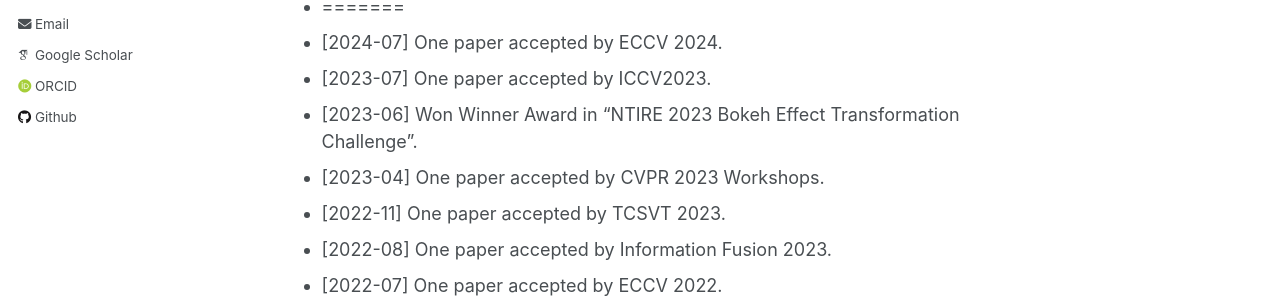
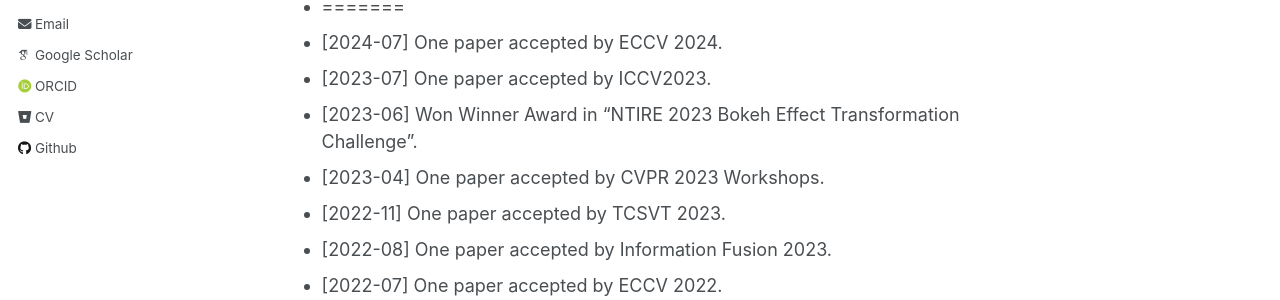
Before and after one commit to xianrui-luo/xianrui-luo.github.io, a Jekyll site: the page built from _pages/about.md, in a window 1280 px wide. Shown: the part 350-650 px from the top of the page. Built offline with Jekyll 4.4.1, drawn with Linux system fonts in a browser that asks for light colours; some web fonts are replaced.

Commit message:
Update author-profile.html

```diff
--- a/_includes/author-profile.html
+++ b/_includes/author-profile.html
@@ -36,6 +36,9 @@
       {% if author.email %}
         <li><a href="mailto:{{ author.email }}"><i class="fas fa-fw fa-envelope icon-pad-right" aria-hidden="true"></i>{{ site.data.ui-text[site.locale].email_label | default: "Email" }}</a></li>
       {% endif %}
+      {% if author.alternateemail %}
+        <li><a href="mailto:{{ author.alternateemail }}"><i class="fas fa-fw fa-envelope icon-pad-right" aria-hidden="true"></i>{{ site.data.ui-text[site.locale].email_label | default: "AlternateEmail" }}</a></li>
+      {% endif %}
 
       <!-- Font Awesome and Academicons icons / Academic websites -->
       {% if author.arxiv %}
@@ -58,6 +61,9 @@
       {% endif %}
       {% if author.researchgate %}
         <li><a href="{{ author.researchgate }}"><i class="fab fa-fw fa-researchgate icon-pad-right" aria-hidden="true"></i>ResearchGate</a></li>
+      {% endif %}
+      {% if author.CV %}
+        <li><a href="https://bitbucket.org/{{ author.CV }}"><i class="fab fa-fw fa-bitbucket icon-pad-right" aria-hidden="true"></i>CV</a></li>
       {% endif %}
 
       <!-- Font Awesome icons / Repositories and software development -->
```
